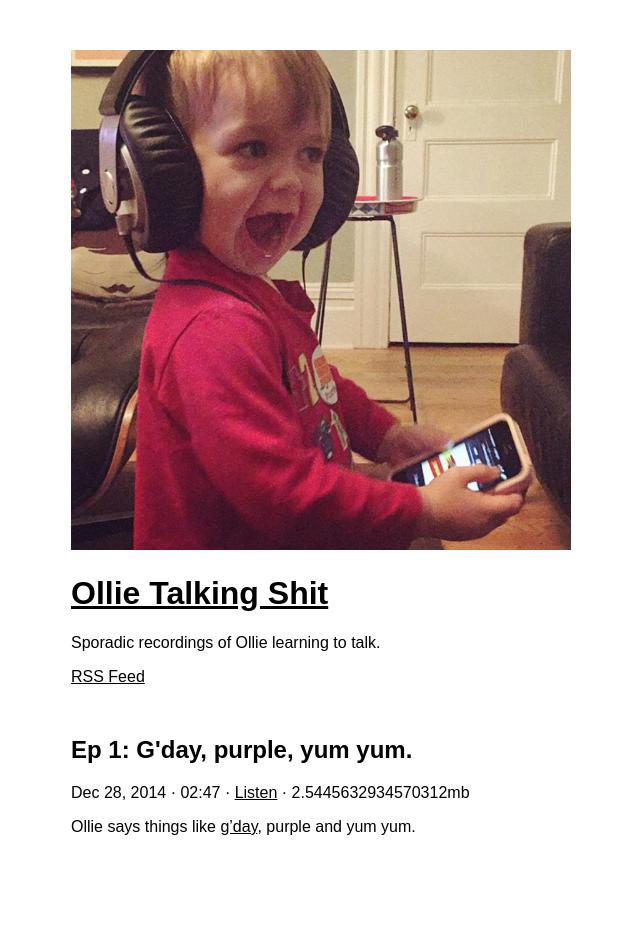
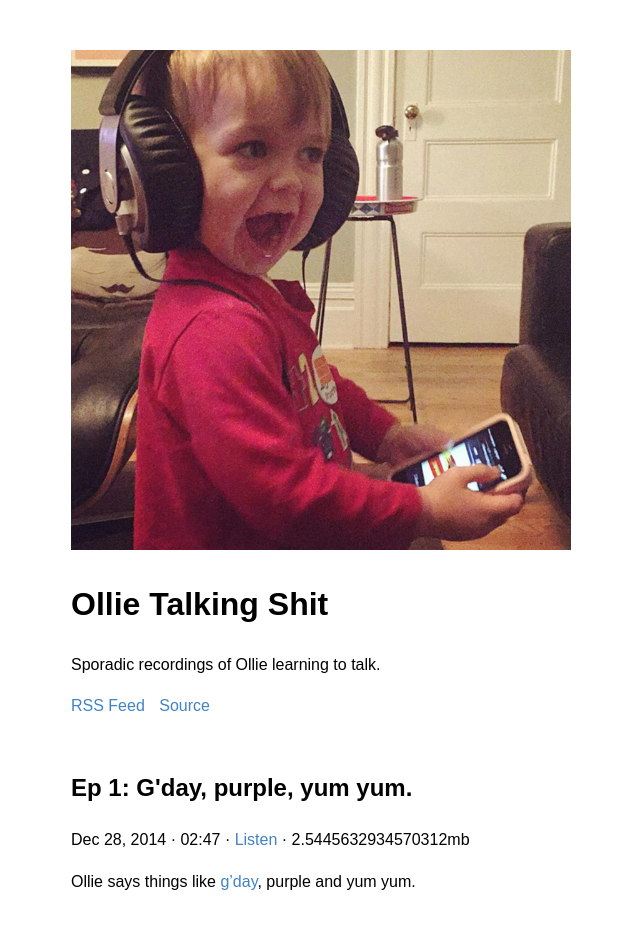
Before and after one commit to andytlr/ollie-talking-shit, a Jekyll site: the page built from _posts/2014-12-28-ep1.md, in a window 1280 px wide. Shown: the whole page, without its empty margins (319-959 px from the left). Built offline with Jekyll 4.4.1, drawn with Linux system fonts in a browser that asks for light colours; before the commit the page ends 900 px from its top, so only the background shows below that.

Commit message:
Nav and css.

```diff
--- /dev/null
+++ b/_includes/nav.html
@@ -0,0 +1,4 @@
+<ul class="nav">
+  <li><a href="{{ "/feed.xml" | prepend: site.baseurl }}">RSS Feed</a></li>
+  <li><a href="https://github.com/andytlr/ollie-talking-shit">Source</a></li>
+</ul>
--- a/_layouts/post.html
+++ b/_layouts/post.html
@@ -5,9 +5,7 @@ layout: default
 <h1><a href="/">{{ site.title }}</a></h1>
 <p>{{ site.description }}</p>
 
-<p>
-  <a href="{{ "/feed.xml" | prepend: site.baseurl }}">RSS Feed</a>
-</p>
+{% include nav.html %}
 
 <div class="post">
   <h2 class="post-title">{{ page.title }}</h2>
--- a/css/main.scss
+++ b/css/main.scss
@@ -5,10 +5,17 @@
 
 body {
   font-family: sans-serif;
+  line-height: 1.6;
 }
 
 a {
-  color: #000;
+  color: #4183c4;
+  text-decoration: none;
+
+  h1 &,
+  h2 & {
+    color: #000;
+  }
 }
 
 .content {
@@ -31,6 +38,6 @@ img {
 
   li {
     display: inline;
-    margin-right: 5px;
+    margin-right: 10px;
   }
 }
--- a/index.html
+++ b/index.html
@@ -5,10 +5,7 @@ layout: default
 <h1>{{ site.title }}</h1>
 <p>{{ site.description }}</p>
 
-<ul class="nav">
-  <li><a href="{{ "/feed.xml" | prepend: site.baseurl }}">RSS Feed</a></li>
-  <li><a href="https://github.com/andytlr/ollie-talking-shit">Source</a></li>
-</ul>
+{% include nav.html %}
 
 <div class="posts">
   {% for post in site.posts %}
```
